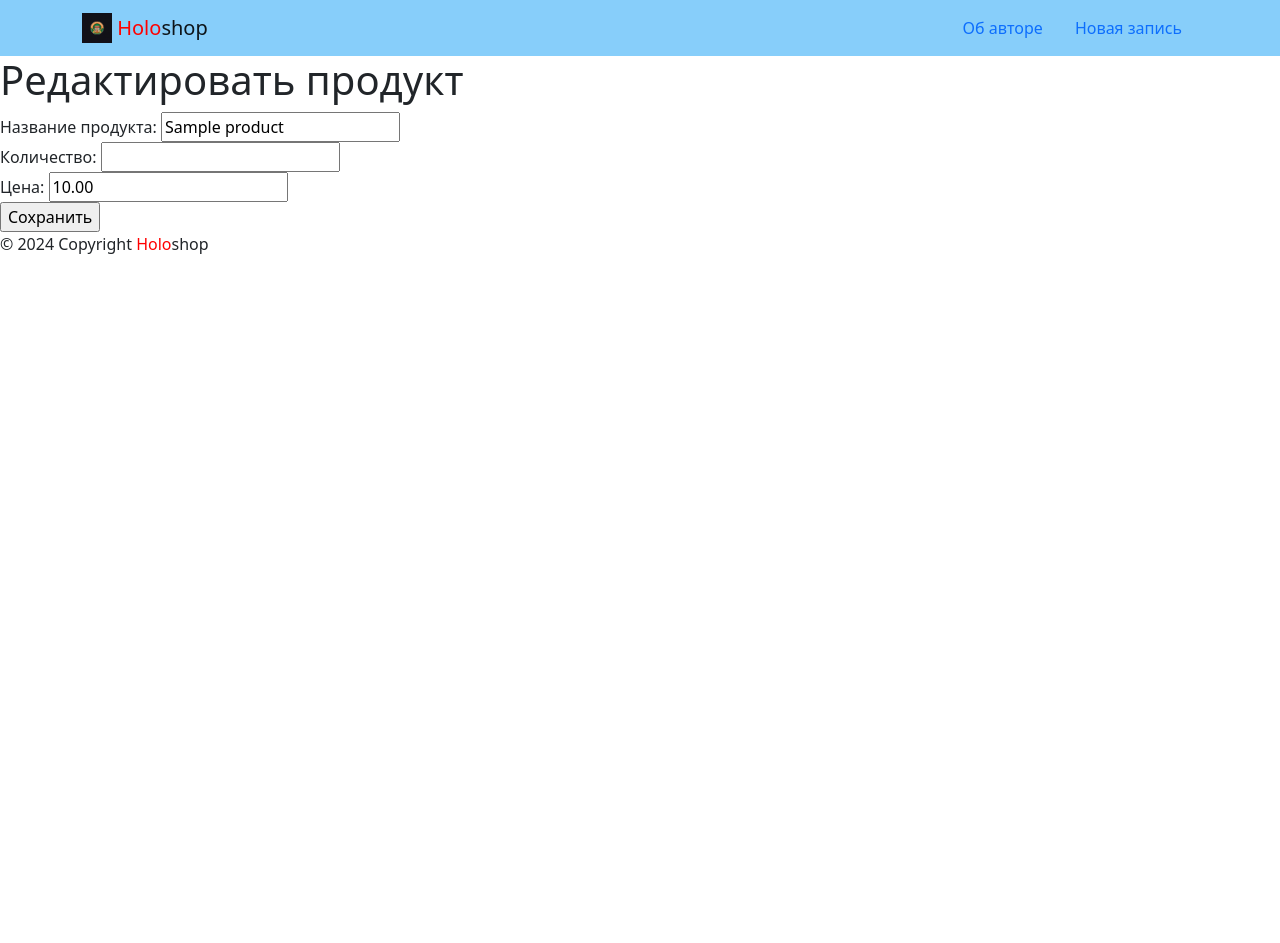
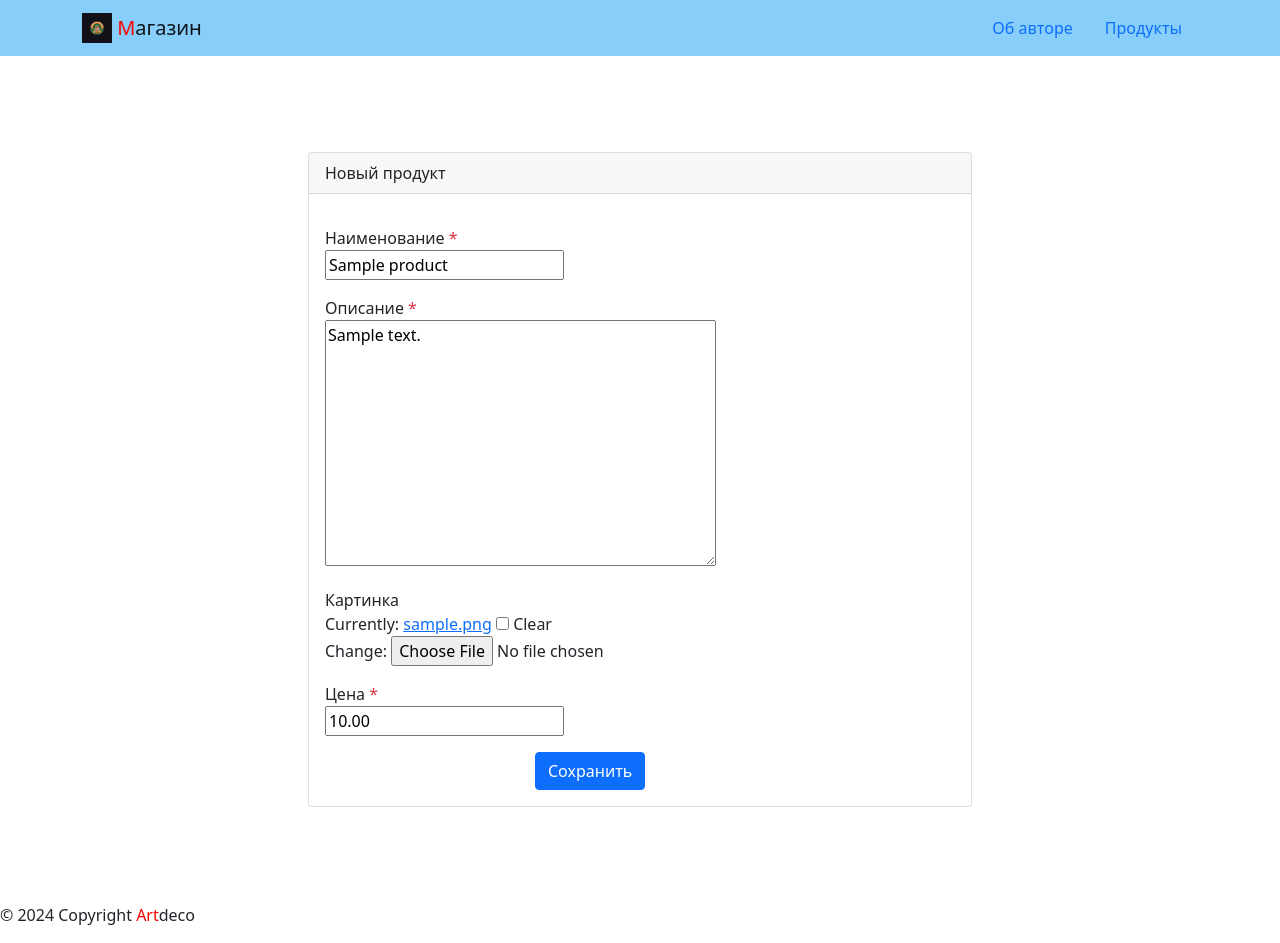
Before and after one commit to syberflea/holoart_shoppinglist_project, a Django app: page /edit/1 in a window 1280 px wide. Before the commit the page ends 254 px from the top, so only its background shows below. Run offline with Django 4.2, Linux system fonts and the light colour scheme; tables that the repository leaves empty hold one stand-in row (values such as "Sample post"); some libraries are stand-ins or nearby versions.

Commit message:
MVP is done

```diff
--- a/haloart/shoppinglist/models.py
+++ b/haloart/shoppinglist/models.py
@@ -3,14 +3,14 @@ from django.db import models
 
 class Product(models.Model):
     '''Продукт'''
-    name = models.CharField(max_length=100)
-    description = models.TextField(null=True)
+    name = models.CharField('Наименование', max_length=100)
+    description = models.TextField('Описание', null=True)
     image = models.ImageField(
         'Картинка',
         upload_to='media/',
         blank=True
     )
-    price = models.DecimalField(max_digits=10, decimal_places=2)
+    price = models.DecimalField('Цена', max_digits=10, decimal_places=2)
 
     class Meta:
         ordering = ('name',)
@@ -23,7 +23,7 @@ class Product(models.Model):
 
 class ShopingCart(models.Model):
     '''Список покупок'''
-    name = models.CharField(max_length=50)
+    name = models.CharField('Владелец', max_length=50)
     product = models.ForeignKey(
         Product,
         related_name="shopingcarts",
--- a/haloart/shoppinglist/urls.py
+++ b/haloart/shoppinglist/urls.py
@@ -5,12 +5,39 @@ from . import views
 app_name = 'shop'
 
 urlpatterns = [
-    path('', views.index, name='index'),
-    path('add/<int:product_id>', views.add_product, name='add_product'),
-    path('edit/<int:product_id>', views.edit_product, name='edit_product'),
+    path(
+        'add_cart/<int:product_id>',
+        views.add_to_cart,
+        name='add_to_cart'
+    ),
+    path(
+        'edit/<int:product_id>',
+        views.edit_product,
+        name='edit_product'
+    ),
     path(
         'delete/<int:product_id>',
         views.delete_product,
         name='delete_product'
     ),
+    path(
+        'remove/<int:product_id>',
+        views.remove_from_cart,
+        name='remove_from_cart'
+    ),
+    path(
+        '',
+        views.view_cart,
+        name='view_cart'
+    ),
+    path(
+        'product_list',
+        views.product_list,
+        name='product_list'
+    ),
+    path(
+        'add/',
+        views.add_product,
+        name='add_product'
+    ),
 ]
--- a/haloart/shoppinglist/views.py
+++ b/haloart/shoppinglist/views.py
@@ -12,21 +12,29 @@ def _get_page_obj(_posts, request):
     return paginator.get_page(page_number)
 
 
-def index(request):
+def product_list(request):
     products = Product.objects.select_related()
     # добавить фильтрацию и сортировку по запросам пользователя
-    return render(request, 'shop/index.html', {'products': products})
+    return render(request, 'shop/product_list.html', {'products': products})
 
 
-def add_product(request, product_id):
+def add_product(request):
     '''Обработка данных, введенных пользователем для добавления нового продукта
     сохранение продукта в базу данных.
     '''
-    product = Product.objects.get(id=product_id)
-    cart_item, created = ShopingCart.objects.get_or_create(product=product)
-    cart_item.quantity += 1
-    cart_item.save()
-    return redirect('shop:view_cart')
+    form = ProductForm(
+        request.POST or None,
+        files=request.FILES or None)
+    if form.is_valid():
+        item = form.save(commit=False)
+        item.save()
+        print(item)
+        return redirect('shop:product_list')
+    context = {
+        'form': form,
+        'is_edit': False
+    }
+    return render(request, 'shop/create_product.html', context)
 
 
 def edit_product(request, product_id):
@@ -48,14 +56,14 @@ def edit_product(request, product_id):
         'form': form,
         'is_edit': True
     }
-    return render(request, 'shop/edit_product.html', context)
+    return render(request, 'shop/create_product.html', context)
 
 
 def delete_product(request, product_id):
     '''Обработка удаления продукта по его идентификатору.'''
-    item = ShopingCart.objects.get(id=product_id)
+    item = get_object_or_404(Product, pk=product_id)
     item.delete()
-    return redirect('product_list')
+    return redirect('shop:product_list')
 
 
 def view_cart(request):
@@ -67,3 +75,19 @@ def view_cart(request):
         'shop/index.html',
         context
     )
+
+
+def add_to_cart(reuest, product_id):
+    '''Добавление выбранного продукта в корзину.'''
+    product = Product.objects.get(id=product_id)
+    cart_item, created = ShopingCart.objects.get_or_create(product=product)
+    cart_item.quantity += 1
+    cart_item.save()
+    return redirect('shop:view_cart')
+
+
+def remove_from_cart(request, product_id):
+    '''Удаление выбранного продукта из корзины.'''
+    item = ShopingCart.objects.get(id=product_id)
+    item.delete()
+    return redirect('shop:view_cart')
--- a/haloart/templates/includes/footer.html
+++ b/haloart/templates/includes/footer.html
@@ -1 +1 @@
-<p>© 2024 Copyright <span style="color:red">Holo</span>shop</p>
+<p>© 2024 Copyright <span style="color:red">Art</span>deco</p>
--- a/haloart/templates/includes/header.html
+++ b/haloart/templates/includes/header.html
@@ -1,9 +1,9 @@
 {% load static %}
 <nav class="navbar navbar-light" style="background-color: lightskyblue">
   <div class="container">
-      <a class="navbar-brand" href="{% url 'shoppinglist:index' %}">
+    <a class="navbar-brand" href="{% url 'shop:view_cart' %}">
       <img src="{% static 'img/logo.png' %}" width="30" height="30" class="d-inline-block align-top" alt="">
-        <span style="color:red">Holo</span>shop
+      <span style="color:red">М</span>агазин
     </a>
     {% with request.resolver_match.view_name as view_name %}
     <ul class="nav nav-pills">
@@ -14,9 +14,9 @@
           {% endif %}" href="{% url 'about:author' %}">Об авторе</a>
       </li>
       <li class="nav-item">
-          <a class="nav-link {% if view_name  == 'shop:add_product' %}
+        <a class="nav-link {% if view_name  == 'shop:product_list' %}
           active
-          {% endif %}" href="{% url 'shop:add_product'%}">Новая запись</a>
+          {% endif %}" href="{% url 'shop:product_list'%}">Продукты</a>
       </li>
     </ul>
     {% endwith %}
--- /dev/null
+++ b/haloart/templates/shop/create_product.html
@@ -0,0 +1,72 @@
+{% extends 'base.html' %}
+{% block title%}Новый продукт{% endblock title %}
+{% block content %}
+      <div class="container py-5">
+        <div class="row justify-content-center">
+          <div class="col-md-8 p-5">
+            <div class="card">
+              <div class="card-header">
+                Новый продукт
+              </div>
+              <div class="card-body">
+                {% if form.errors %}
+              {% for field in form %}
+                {% for error in field.errors %}
+                  <div class="alert alert-danger">
+                    {{ error|escape }}
+                  </div>
+                {% endfor %}
+              {% endfor %}
+              {% for error in form.non_field_errors %}
+                <div class="alert alert-danger">
+                  {{ error|escape }}
+                </div>
+              {% endfor %}
+          {% endif %}
+          <form method="post" enctype="multipart/form-data"
+            {% if action_url %}
+              action="{% url action_url %}"
+            {% endif %}
+          >
+          {% csrf_token %}
+
+          {% for field in form %}
+            <div class="form-group row my-3"
+              {% if field.field.required %}
+                aria-required="true"
+              {% else %}
+                aria-required="false"
+              {% endif %}
+            >
+              <label for="{{ field.id_for_label }}">
+                {{ field.label }}
+                  {% if field.field.required %}
+                    <span class="required text-danger">*</span>
+                  {% endif %}
+              </label>
+              <div>
+              {{ field }}
+                {% if field.help_text %}
+                  <small id="{{ field.id_for_label }}-help" class="form-text text-muted">
+                    {{ field.help_text|safe }}
+                  </small>
+                {% endif %}
+              </div>
+            </div>
+          {% endfor %}
+          <div class="col-md-6 offset-md-4">
+            <button type="submit" class="btn btn-primary">
+              {% if is_edit %}
+                Сохранить
+              {% else %}
+                Добавить
+              {% endif %}
+            </button>
+          </div>
+          </form>
+              </div>
+            </div>
+          </div>
+        </div>
+      </div>
+{% endblock content %}
--- a/haloart/templates/shop/edit_product.html
+++ b/haloart/templates/shop/edit_product.html
@@ -1,15 +1,43 @@
 {% extends 'base.html' %}
-{% block title%}Редактировать продукт{% endblock title %}
+{% load thumbnail %}
+{% block title%}Пост {{ page_obj.text|truncatewords:30 }}{% endblock title %}
 {% block content %}
-<h1>Редактировать продукт</h1>
-<form method="post">
-    {% csrf_token %}
-    <label for="name">Название продукта:</label>
-    <input type="text" id="name" name="name" value="{{ product.name }}"><br>
-    <label for="quantity">Количество:</label>
-    <input type="number" id="quantity" name="quantity" value="{{ product.quantity }}"><br>
-    <label for="price">Цена:</label>
-    <input type="number" id="price" name="price" value="{{ product.price }}"><br>
-    <input type="submit" value="Сохранить">
-</form>
+<div class="row">
+  <aside class="col-12 col-md-3">
+    <ul class="list-group list-group-flush">
+      <li class="list-group-item">
+        Дата публикации: {{ page_obj.pub_date|date:"d E Y" }}
+      </li>
+      {% if page_obj.group.slug %}
+      <li class="list-group-item">
+        Группа: {{ page_obj.group.title }}
+        <a href="{% url 'posts:group_list' page_obj.group.slug %}">
+          все записи группы
+        </a>
+        {% endif %}
+      </li>
+      <li class="list-group-item">
+        Автор: {{ page_obj.author.get_full_name }}
+      </li>
+      <li class="list-group-item d-flex justify-content-between align-items-center">
+        Всего постов автора: <span>{{ page_obj.author.posts.count }}</span>
+      </li>
+      <li class="list-group-item">
+        <a href="{% url 'posts:profile' page_obj.author.username %}">
+          все посты пользователя
+        </a>
+      </li>
+    </ul>
+  </aside>
+  <article class="col-12 col-md-9">
+    {% thumbnail page_obj.image "960x339" crop="center" upscale=True as im %}
+      <img class="card-img my-2" src="{{ im.url }}">
+    {% endthumbnail %}
+    <p>{{ page_obj.text|linebreaksbr }}</p>
+    {% if page_obj.author.username == user.username %}
+      <a class="btn btn-primary" href="{% url 'posts:post_edit' page_obj.id %}">Редактировать запись</a>
+    {% endif %}
+  </article>
+  {% include 'posts/includes/comments.html' %}
+</div>
 {% endblock %}
```
Also changed, not shown: haloart/templates/shop/index.html (+14 -9 lines), haloart/templates/shop/product_list.html (added, +22 -0 lines), haloart/media/0fa4f746fa23376e943e4c1054ed5a36.jpg (added), haloart/media/file-20220330-5922-am025n.jpg (added), haloart/static/img/fav/android-chrome-192x192.png, haloart/static/img/fav/android-chrome-256x256.png, haloart/static/img/fav/apple-touch-icon.png, haloart/static/img/fav/fav.ico, haloart/static/img/fav/fav.png (added), haloart/static/img/fav/favicon-16x16.png, haloart/static/img/fav/favicon-32x32.png, haloart/static/img/fav/mstile-150x150.png, haloart/templates/shop/add_product.html (renamed from haloart/templates/shop/add_to_cart.html). Lines whose indentation alone changed are shown as unchanged.
